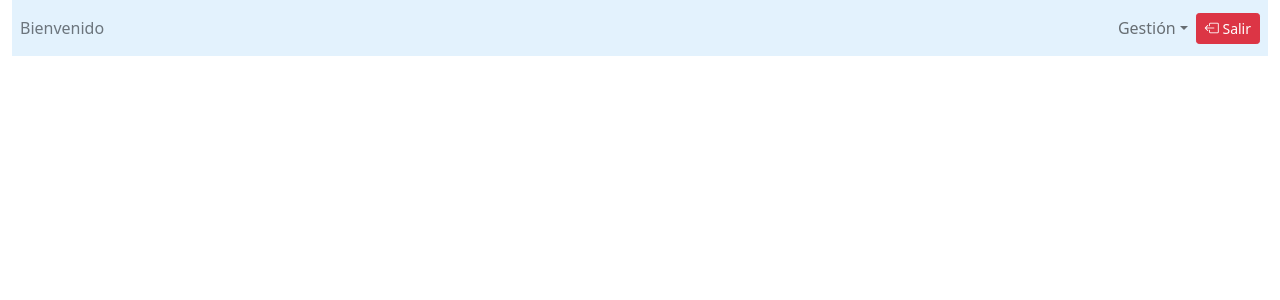
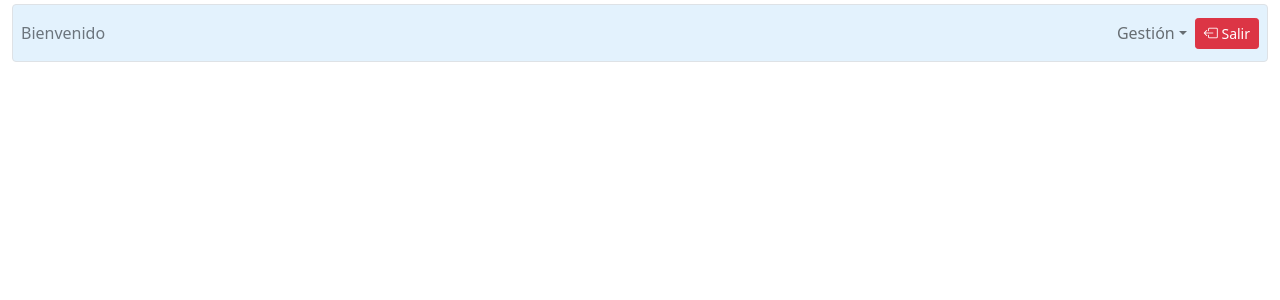
Before and after one commit to johan8863/complains-system, a Django app: page /welcome/ in a window 1280 px wide. Shown: the top 300 px of the page. Run offline with Django 3.2, Linux system fonts and the light colour scheme; the visitor is signed in with stand-in values (Sample User, id 1); some libraries are stand-ins or nearby versions.

Commit message:
minor update

```diff
--- a/general/templates/general/base.html
+++ b/general/templates/general/base.html
@@ -16,7 +16,7 @@
 
 <body>
 
-    <div class="container-fluid">
+    <div class="container-fluid my-1">
 
         {% block nav %}
 
--- a/general/templates/general/welcome.html
+++ b/general/templates/general/welcome.html
@@ -2,7 +2,7 @@
 
 
 {% block nav %}
-<nav class="navbar navbar-light navbar-expand-lg mb-2" style="background-color: #e3f2fd;">
+<nav class="navbar navbar-light navbar-expand-lg mb-2 border rounded" style="background-color: #e3f2fd;">
 
     <div class="collapse navbar-collapse">
 
```
